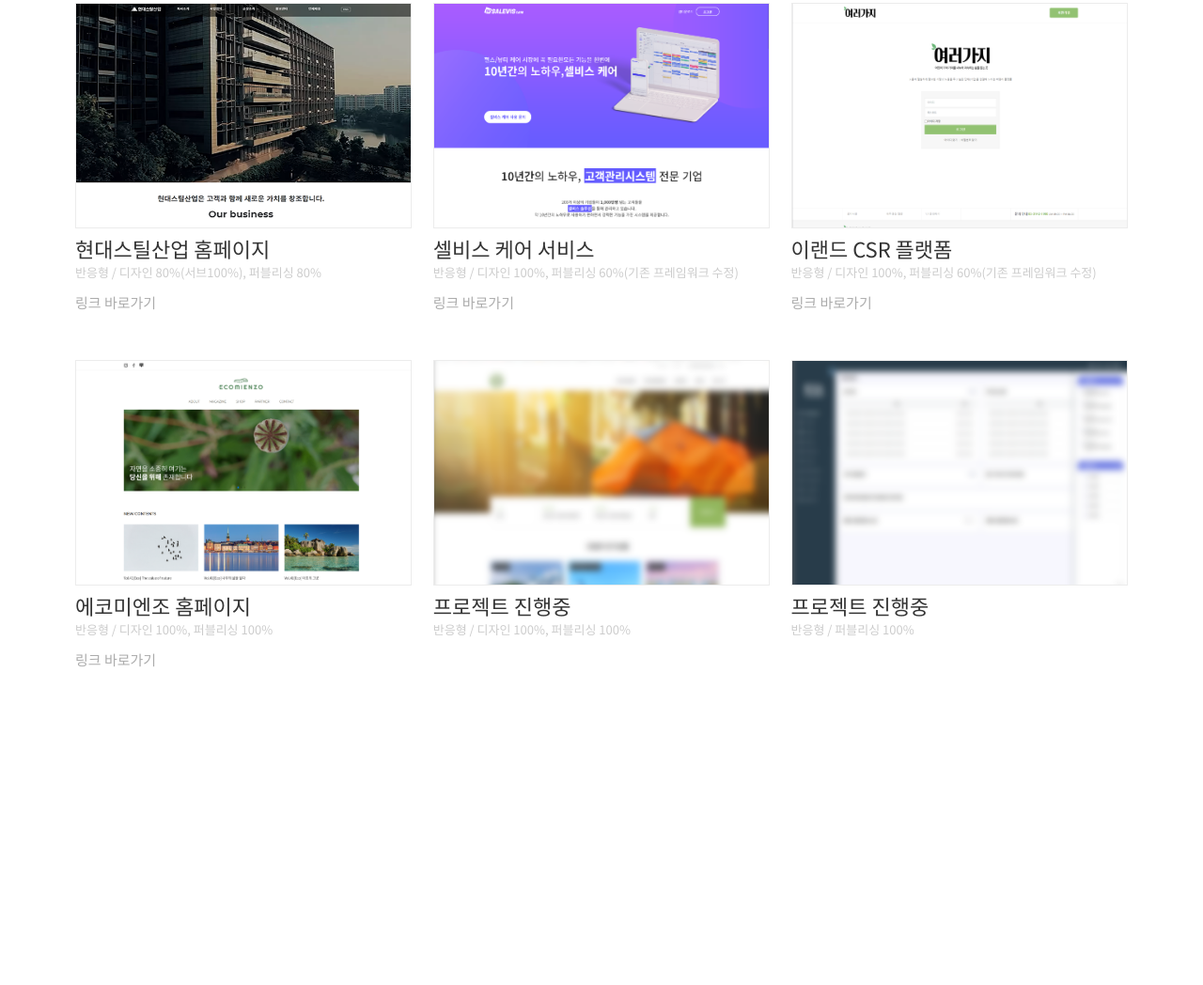
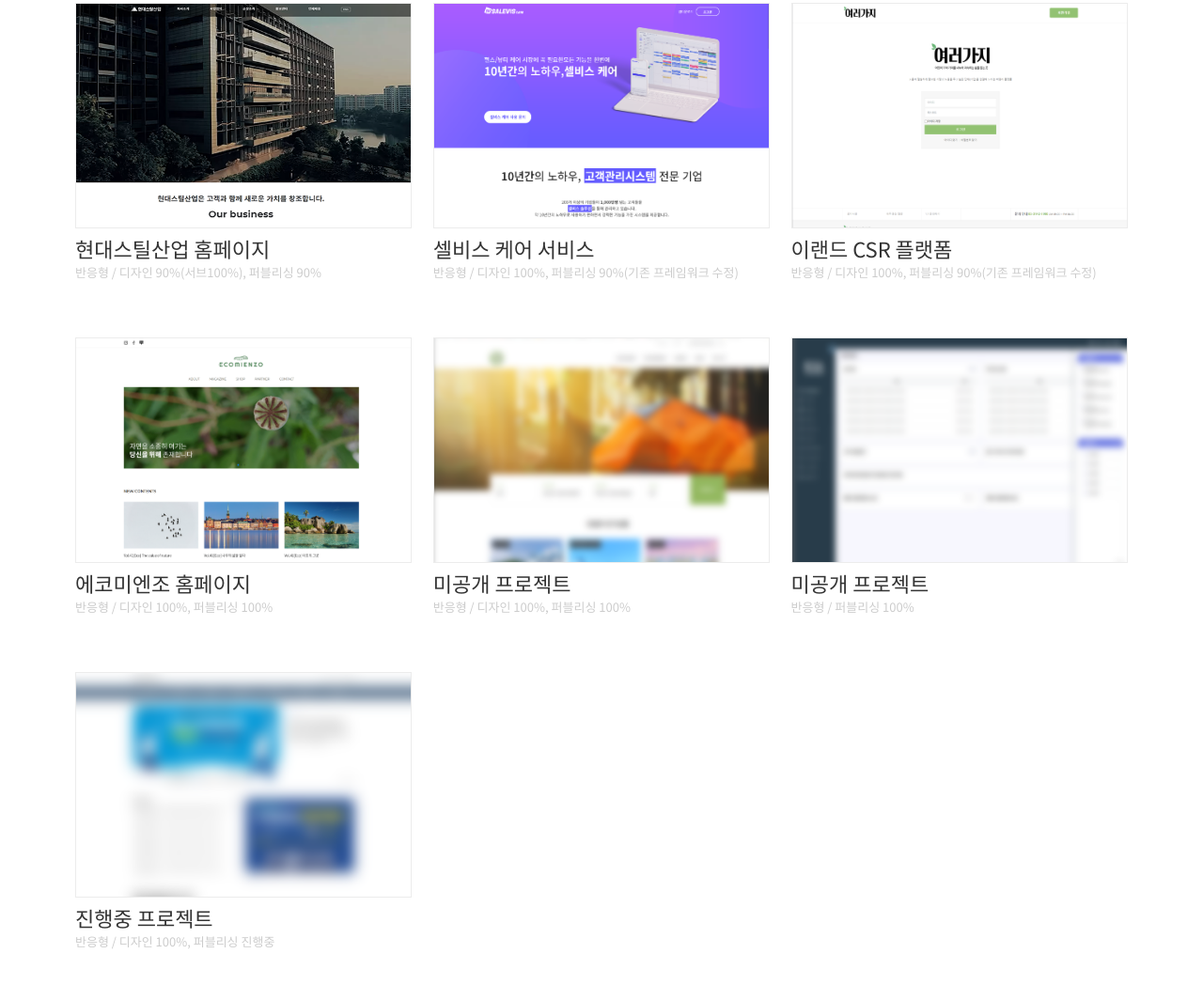
Before and after one commit to sfreeze/portfolio, a plain HTML site: page index.html in a window 1280 px wide. Shown: the part 2179-3227 px from the top of the page at 94% size. Before the commit the page ends 2982 px from the top, so only its background shows below. Drawn offline with Linux system fonts and the light colour scheme.

Commit message:
프로젝트 추가 및 기여도 수정

```diff
--- a/index.html
+++ b/index.html
@@ -143,8 +143,8 @@
                                     <dt>ADOBE PHOTOSHOP</dt>
                                     <dd>
                                         <div class="bar_bg">
-                                            <div class="bar_per" style="width: 85%"></div>
-                                            <div class="bar_text">85%</div>
+                                            <div class="bar_per" style="width: 90%"></div>
+                                            <div class="bar_text">90%</div>
                                         </div>
                                     </dd>
                                     <dd>
@@ -181,62 +181,65 @@
                         <ul class="galleryList">
                             <li class="ga_item">
                                 <div class="ga_img">
-                                    <img src="./img/hd.png" alt="현대스틸산업 홈페이지">
+                                    <a href="http://www.hesi.co.kr" target="_blank"><img src="./img/hd.png" alt="현대스틸산업 홈페이지"></a>
                                 </div>
                                 <p class="ga_title">현대스틸산업 홈페이지</p>
                                 <div class="ga_option">
-                                    <p class="desc">반응형 / 디자인 80%(서브100%), 퍼블리싱 80%</p>
-                                    <a href="http://www.hesi.co.kr" target="_blank">링크 바로가기</a>
+                                    <p class="desc">반응형 / 디자인 90%(서브100%), 퍼블리싱 90%</p>
                                 </div>
                             </li>
                             <li class="ga_item">
                                 <div class="ga_img">
-                                    <img src="./img/svcare.png" alt="셀비스 케어 서비스">
+                                    <a href="https://care.salevis.co.kr" target="_blank"><img src="./img/svcare.png" alt="셀비스 케어 서비스"></a>
                                 </div>
                                 <p class="ga_title">셀비스 케어 서비스</p>
                                 <div class="ga_option">
-                                    <p class="desc">반응형 / 디자인 100%, 퍼블리싱 60%(기존 프레임워크 수정)</p>
-                                    <a href="https://care.salevis.co.kr" target="_blank">링크 바로가기</a>
+                                    <p class="desc">반응형 / 디자인 100%, 퍼블리싱 90%(기존 프레임워크 수정)</p>
                                 </div>
                             </li>
                             <li class="ga_item">
                                 <div class="ga_img">
-                                    <img src="./img/eland.png" alt="이랜드 CSR 플랫폼">
+                                    <a href="https://everybranch.co.kr" target="_blank"><img src="./img/eland.png" alt="이랜드 CSR 플랫폼"></a>
                                 </div>
                                 <p class="ga_title">이랜드 CSR 플랫폼</p>
                                 <div class="ga_option">
-                                    <p class="desc">반응형 / 디자인 100%, 퍼블리싱 60%(기존 프레임워크 수정)</p>
-                                    <a href="https://everybranch.co.kr" target="_blank">링크 바로가기</a>
+                                    <p class="desc">반응형 / 디자인 100%, 퍼블리싱 90%(기존 프레임워크 수정)</p>
                                 </div>
                             </li>
                             <li class="ga_item">
                                 <div class="ga_img">
-                                    <img src="./img/eco.png" alt="에코미엔조 홈페이지">
+                                    <a href="http://www.ecomienzo.co.kr/" target="_blank"><img src="./img/eco.png" alt="에코미엔조 홈페이지"></a>
                                 </div>
                                 <p class="ga_title">에코미엔조 홈페이지</p>
                                 <div class="ga_option">
                                     <p class="desc">반응형 / 디자인 100%, 퍼블리싱 100%</p>
-                                    <a href="http://www.ecomienzo.co.kr/" target="_blank">링크 바로가기</a>
                                 </div>
                             </li>
                             <li class="ga_item">
                                 <div class="ga_img">
-                                    <img src="./img/mvhp.png" alt="프로젝트 진행중">
+                                    <img src="./img/mvhp.png" alt="미공개 프로젝트">
                                 </div>
-                                <p class="ga_title">프로젝트 진행중</p>
+                                <p class="ga_title">미공개 프로젝트</p>
                                 <div class="ga_option">
                                     <p class="desc">반응형 / 디자인 100%, 퍼블리싱 100%</p>
-                                    <!-- <a href="#" target="_blank">링크 바로가기</a> -->
                                 </div>
                             </li>
                             <li class="ga_item">
                                 <div class="ga_img">
-                                    <img src="./img/kcrm.png" alt="프로젝트 진행중">
+                                    <img src="./img/kcrm.png" alt="미공개 프로젝트">
                                 </div>
-                                <p class="ga_title">프로젝트 진행중</p>
+                                <p class="ga_title">미공개 프로젝트</p>
                                 <div class="ga_option">
                                     <p class="desc">반응형 / 퍼블리싱 100%</p>
-                                    <!-- <a href="#" target="_blank">링크 바로가기</a> -->
+                                </div>
+                            </li>
+                            <li class="ga_item">
+                                <div class="ga_img">
+                                    <img src="./img/moti.png" alt="진행중 프로젝트">
+                                </div>
+                                <p class="ga_title">진행중 프로젝트</p>
+                                <div class="ga_option">
+                                    <p class="desc">반응형 / 디자인 100%, 퍼블리싱 진행중</p>
                                 </div>
                             </li>
                         </ul>
```
Also changed, not shown: img/moti.png (added).
